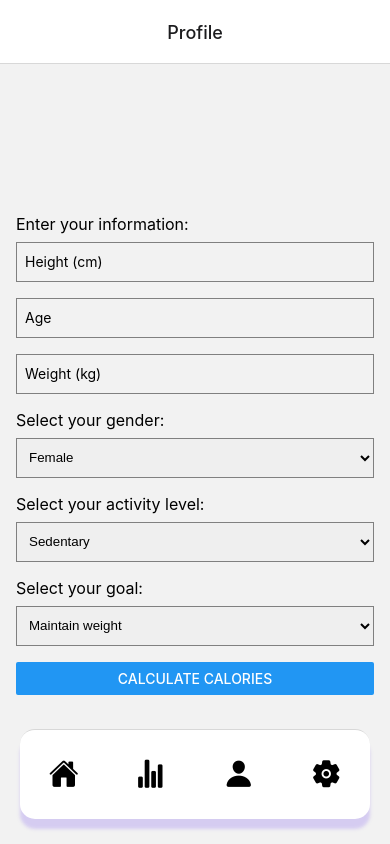
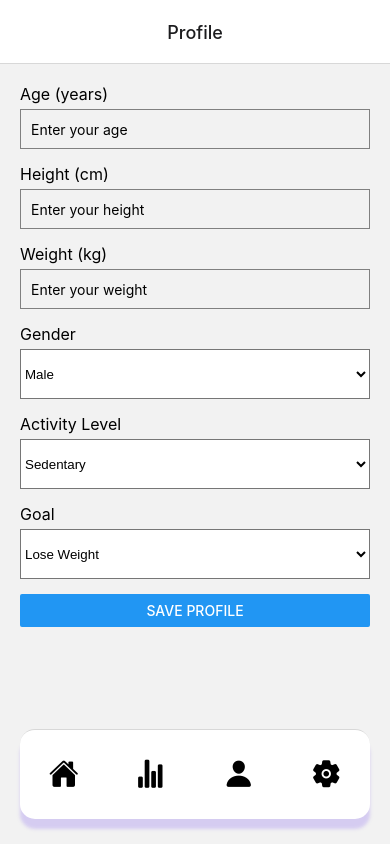
Before and after one commit to TylerTLe/Phase4MobileApp, a React Native app: screen /Profile in a window 390 px wide. Built offline with nearby package versions, Linux system fonts and the light colour scheme.

Commit message:
Starts on Daily Stats Screen and mealModal

```diff
--- a/navigation/tabs.jsx
+++ b/navigation/tabs.jsx
@@ -1,9 +1,6 @@
 import {createBottomTabNavigator} from '@react-navigation/bottom-tabs';
 import React from 'react';
-import {
-  StyleSheet,
-  Text,
-} from 'react-native';
+import {StyleSheet, Text} from 'react-native';
 
 import StatsScreen from '../screens/StatsScreen';
 import SettingsScreen from '../screens/SettingsScreen';
@@ -30,8 +27,17 @@ const Tabs = () => {
           height: 90,
           ...styles.shadow,
         },
+        tabBarHideOnKeyboard: true,
       }}>
       <Tab.Screen
+        initialParams={{
+          age: 20,
+          height: 170,
+          weight: 70,
+          gender: 'male',
+          activityLevel: 'sedentary',
+          goal: 'lose_weight',
+        }}
         name="Home"
         component={HomeScreen}
         options={{
@@ -44,6 +50,14 @@ const Tabs = () => {
           ),
         }}></Tab.Screen>
       <Tab.Screen
+        initialParams={{
+          age: 20,
+          height: 170,
+          weight: 70,
+          gender: 'male',
+          activityLevel: 'sedentary',
+          goal: 'gain_muscle',
+        }}
         name="Stats"
         component={StatsScreen}
         options={{
--- a/screens/ProfileScreen.jsx
+++ b/screens/ProfileScreen.jsx
@@ -1,123 +1,101 @@
 import React, {useState} from 'react';
-import {View, Text, TextInput, Button, StyleSheet} from 'react-native';
+import {View, Text, TextInput, Button, StyleSheet, Alert} from 'react-native';
 import {Picker} from '@react-native-picker/picker';
 
-const ProfileScreen = () => {
+const ProfileScreen = ({navigation}) => {
+  const [age, setAge] = useState('');
   const [height, setHeight] = useState('');
-  const [age, setAge] = useState('');
   const [weight, setWeight] = useState('');
+  const [gender, setGender] = useState('male');
   const [activityLevel, setActivityLevel] = useState('sedentary');
-  const [goal, setGoal] = useState('maintain');
-  const [gender, setGender] = useState('female'); // Default to female
+  const [goal, setGoal] = useState('lose_weight');
 
-  const calculateCalories = () => {
-    // Convert height from cm to meters
-    const heightInMeters = parseFloat(height) / 100;
+  const validateInput = () => {
+    if (!age || !height || !weight) {
+      Alert.alert('Error', 'Please fill in all fields.');
+      return false;
+    }
+    if (isNaN(age) || isNaN(height) || isNaN(weight)) {
+      Alert.alert('Error', 'Age, height, and weight must be numbers.');
+      return false;
+    }
+    return true;
+  };
 
-    // Perform calorie calculation based on user inputs and gender
-    let bmr;
-    if (gender === 'female') {
-      bmr =
-        655 +
-        9.6 * parseFloat(weight) +
-        1.8 * parseFloat(heightInMeters) -
-        4.7 * parseFloat(age);
-    } else if (gender === 'male') {
-      bmr =
-        66 +
-        13.7 * parseFloat(weight) +
-        5 * parseFloat(heightInMeters) -
-        6.8 * parseFloat(age);
-    } else {
-      // Handle other gender options if needed
-      bmr = 0; // Placeholder value
+  const handleSubmit = () => {
+    if (validateInput()) {
+      navigation.navigate('StatsScreen', {
+        age,
+        height,
+        weight,
+        gender,
+        activityLevel,
+        goal,
+      });
     }
-
-    // Adjust calories based on user's goal (lose, gain, maintain)
-    let calculatedCalories = bmr;
-    if (goal === 'lose') {
-      calculatedCalories -= 500; // Example: Create a calorie deficit for weight loss
-    } else if (goal === 'gain') {
-      calculatedCalories += 500; // Example: Create a calorie surplus for weight gain
-    }
-
-    // Adjust calories based on activity level (modify as needed)
-    if (activityLevel === 'sedentary') {
-      calculatedCalories *= 1.2; // Example adjustment for sedentary activity level
-    } else if (activityLevel === 'lightly_active') {
-      calculatedCalories *= 1.375; // Example adjustment for lightly active
-    } else if (activityLevel === 'moderately_active') {
-      calculatedCalories *= 1.55; // Example adjustment for moderately active
-    } else if (activityLevel === 'very_active') {
-      calculatedCalories *= 1.725; // Example adjustment for very active
-    }
-
-    // Display the calculated calories or perform further actions here
-    alert(
-      `Your daily calorie needs: ${calculatedCalories.toFixed(2)} calories`,
-    );
   };
 
   return (
     <View style={styles.container}>
-      <Text style={styles.label}>Enter your information:</Text>
-
+      <Text style={styles.label}>Age (years)</Text>
       <TextInput
-        placeholder="Height (cm)"
+        style={styles.input}
+        onChangeText={setAge}
+        value={age}
         keyboardType="numeric"
-        value={height}
-        onChangeText={text => setHeight(text)}
-        style={styles.input}
+        placeholder="Enter your age"
       />
 
+      <Text style={styles.label}>Height (cm)</Text>
       <TextInput
-        placeholder="Age"
+        style={styles.input}
+        onChangeText={setHeight}
+        value={height}
         keyboardType="numeric"
-        value={age}
-        onChangeText={text => setAge(text)}
-        style={styles.input}
+        placeholder="Enter your height"
       />
 
+      <Text style={styles.label}>Weight (kg)</Text>
       <TextInput
-        placeholder="Weight (kg)"
+        style={styles.input}
+        onChangeText={setWeight}
+        value={weight}
         keyboardType="numeric"
-        value={weight}
-        onChangeText={text => setWeight(text)}
-        style={styles.input}
+        placeholder="Enter your weight"
       />
 
-      <Text style={styles.label}>Select your gender:</Text>
+      <Text style={styles.label}>Gender</Text>
       <Picker
         selectedValue={gender}
-        onValueChange={itemValue => setGender(itemValue)}
-        style={styles.input}>
+        style={styles.picker}
+        onValueChange={itemValue => setGender(itemValue)}>
+        <Picker.Item label="Male" value="male" />
         <Picker.Item label="Female" value="female" />
-        <Picker.Item label="Male" value="male" />
-        {/* Add other gender options as needed */}
       </Picker>
 
-      <Text style={styles.label}>Select your activity level:</Text>
+      <Text style={styles.label}>Activity Level</Text>
       <Picker
         selectedValue={activityLevel}
-        onValueChange={itemValue => setActivityLevel(itemValue)}
-        style={styles.input}>
+        style={styles.picker}
+        onValueChange={itemValue => setActivityLevel(itemValue)}>
         <Picker.Item label="Sedentary" value="sedentary" />
-        <Picker.Item label="Lightly active" value="lightly_active" />
-        <Picker.Item label="Moderately active" value="moderately_active" />
-        <Picker.Item label="Very active" value="very_active" />
+        <Picker.Item label="Lightly Active" value="lightly_active" />
+        <Picker.Item label="Moderately Active" value="moderately_active" />
+        <Picker.Item label="Active" value="active" />
+        <Picker.Item label="Very Active" value="very_active" />
       </Picker>
 
-      <Text style={styles.label}>Select your goal:</Text>
+      <Text style={styles.label}>Goal</Text>
       <Picker
         selectedValue={goal}
-        onValueChange={itemValue => setGoal(itemValue)}
-        style={styles.input}>
-        <Picker.Item label="Maintain weight" value="maintain" />
-        <Picker.Item label="Lose weight" value="lose" />
-        <Picker.Item label="Gain weight" value="gain" />
+        style={styles.picker}
+        onValueChange={itemValue => setGoal(itemValue)}>
+        <Picker.Item label="Lose Weight" value="lose_weight" />
+        <Picker.Item label="Gain Muscle" value="gain_muscle" />
+        <Picker.Item label="Maintain Weight" value="maintain_weight" />
       </Picker>
 
-      <Button title="Calculate Calories" onPress={calculateCalories} />
+      <Button title="Save Profile" onPress={handleSubmit} />
     </View>
   );
 };
@@ -125,19 +103,23 @@ const ProfileScreen = () => {
 const styles = StyleSheet.create({
   container: {
     flex: 1,
-    padding: 16,
-    justifyContent: 'center',
+    padding: 20,
   },
   label: {
     fontSize: 16,
-    marginBottom: 8,
+    marginBottom: 5,
   },
   input: {
     height: 40,
     borderColor: 'gray',
     borderWidth: 1,
-    marginBottom: 16,
-    paddingHorizontal: 8,
+    marginBottom: 15,
+    paddingHorizontal: 10,
+  },
+  picker: {
+    height: 50,
+    marginBottom: 15,
+    backgroundColor: '#fff',
   },
 });
 
--- /dev/null
+++ b/screens/StatComponents/DailyCaloriesSummary.jsx
@@ -0,0 +1,91 @@
+import React from 'react';
+import { View, Text, StyleSheet } from 'react-native';
+
+const DailyCaloriesSummary = ({ goal, food, exercise }) => {
+  const remaining = goal - food + exercise;
+
+  return (
+    <View>
+      <Text style={styles.headerText}>Daily calories</Text>
+    <View style={styles.summaryContainer}>
+      <View style={styles.caloriesContainer}>
+        <View style={styles.caloriesItem}>
+          <Text style={styles.caloriesValue}>{goal}</Text>
+          <Text style={styles.caloriesLabel}>Goal</Text>
+        </View>
+
+        <Text style={styles.caloriesText}> - </Text>
+
+        <View style={styles.caloriesItem}>
+          <Text style={styles.caloriesValue}>{food}</Text>
+          <Text style={styles.caloriesLabel}>Food</Text>
+        </View>
+
+        <Text style={styles.caloriesText}> + </Text>
+
+        <View style={styles.caloriesItem}>
+          <Text style={styles.caloriesValue}>{exercise}</Text>
+          <Text style={styles.caloriesLabel}>Exercise</Text>
+        </View>
+
+        <Text style={styles.caloriesText}> = </Text>
+
+        <View style={styles.caloriesItem}>
+          <Text style={styles.caloriesValue}>{remaining}</Text>
+          <Text style={styles.caloriesLabel}>Remaining</Text>
+        </View>
+      </View>
+    </View>
+    </View>
+  );
+};
+
+const styles = StyleSheet.create({
+  summaryContainer: {
+    backgroundColor: '#fff',
+    borderRadius: 20,
+    padding: 15,
+    shadowColor: '#000',
+    shadowOffset: { width: 0, height: 2 },
+    shadowOpacity: 0.1,
+    shadowRadius: 8,
+    elevation: 5,
+    margin: 16,
+  },
+  headerText: {
+    fontSize: 25,
+    fontWeight: 'bold',
+    marginBottom: 10,
+    textAlign: 'left',
+    marginLeft: 20,
+    marginTop: 20,
+
+
+  },
+  caloriesContainer: {
+    flexDirection: 'row',
+    justifyContent: 'center',
+    alignItems: 'center',
+    backgroundColor: '#fff',
+    borderRadius: 15,
+    padding: 10,
+  },
+  caloriesItem: {
+    flexDirection: 'column',
+    alignItems: 'center',
+  },
+  caloriesValue: {
+    fontSize: 20,
+    fontWeight: 'bold',
+  },
+  caloriesLabel: {
+    fontSize: 16,
+  },
+  caloriesText: {
+    fontSize: 20,
+    fontWeight: 'bold',
+    marginHorizontal: 7, // Adjust space between the elements
+  },
+});
+
+export default DailyCaloriesSummary;
--- a/screens/StatsScreen.jsx
+++ b/screens/StatsScreen.jsx
@@ -1,25 +1,77 @@
 import React from 'react';
-import {View, Text, Button, StyleSheet} from 'react-native';
+import { View, Text, StyleSheet } from 'react-native';
+import DailyCaloriesSummary from './StatComponents/DailyCaloriesSummary';
 
-const StatsScreen = ({ navigation })  =>{
+
+const StatsScreen = ({ route, navigation }) => {
+  const { age, height, weight, gender, activityLevel, goal } = route.params;
+
+  // BMR Calculation
+  const calculateBMR = () => {
+    if (gender === 'male') {
+      return 66.47 + 13.75 * weight + 5.003 * height - 6.755 * age;
+    } else {
+      return 655.1 + 9.563 * weight + 1.85 * height - 4.676 * age;
+    }
+  };
+
+  // Activity Multipliers
+  const activityMultipliers = {
+    sedentary: 1.2,
+    lightly_active: 1.375,
+    moderately_active: 1.55,
+    active: 1.725,
+    very_active: 1.9,
+  };
+
+  // AMR Calculation
+  const calculateAMR = bmr => {
+    return bmr * activityMultipliers[activityLevel];
+  };
+
+  const bmr = calculateBMR();
+  const amr = calculateAMR(bmr);
+
+  // Calorie Goal Calculation
+  const calculateCalorieGoal = () => {
+    switch (goal) {
+      case 'lose_weight':
+        // Assuming a standard deficit for weight loss (e.g., 500 kcal/day)
+        return amr - 500;
+      case 'gain_muscle':
+        // Assuming a surplus for muscle gain (e.g., 500 kcal/day)
+        return amr + 500;
+      case 'maintain_weight':
+        // Maintain current weight
+        return amr;
+      default:
+        return amr;
+    }
+  };
+
+  const calorieGoal = calculateCalorieGoal();
+
   return (
-        <View style={{ flex: 1, justifyContent: 'center', alignItems: 'center' }}>
-          <Text>STATS!</Text>
-          <Button
-            title='Click Here'
-            onPress={() => alert('Button Clicked!')}
-          />
+    <View style={styles.container}>
+      <DailyCaloriesSummary goal={calorieGoal.toFixed(0)} food={0} exercise={0} />
     </View>
   );
-    }
-
-    export default StatsScreen;
+};
 
 const styles = StyleSheet.create({
   container: {
     flex: 1,
-          backgroundColor: '#fff',
-          alignItems: 'center',
-          justifyContent:'center',
+    padding: 5,
+  },
+  title: {
+    fontSize: 24,
+    fontWeight: 'bold',
+    marginBottom: 20,
+  },
+  stat: {
+    fontSize: 18,
+    marginBottom: 10,
   },
 });
+
+export default StatsScreen;
```
Also changed, not shown: screens/StatComponents/MealModal.jsx (added, +68 -0 lines). Lines whose indentation alone changed are shown as unchanged.
